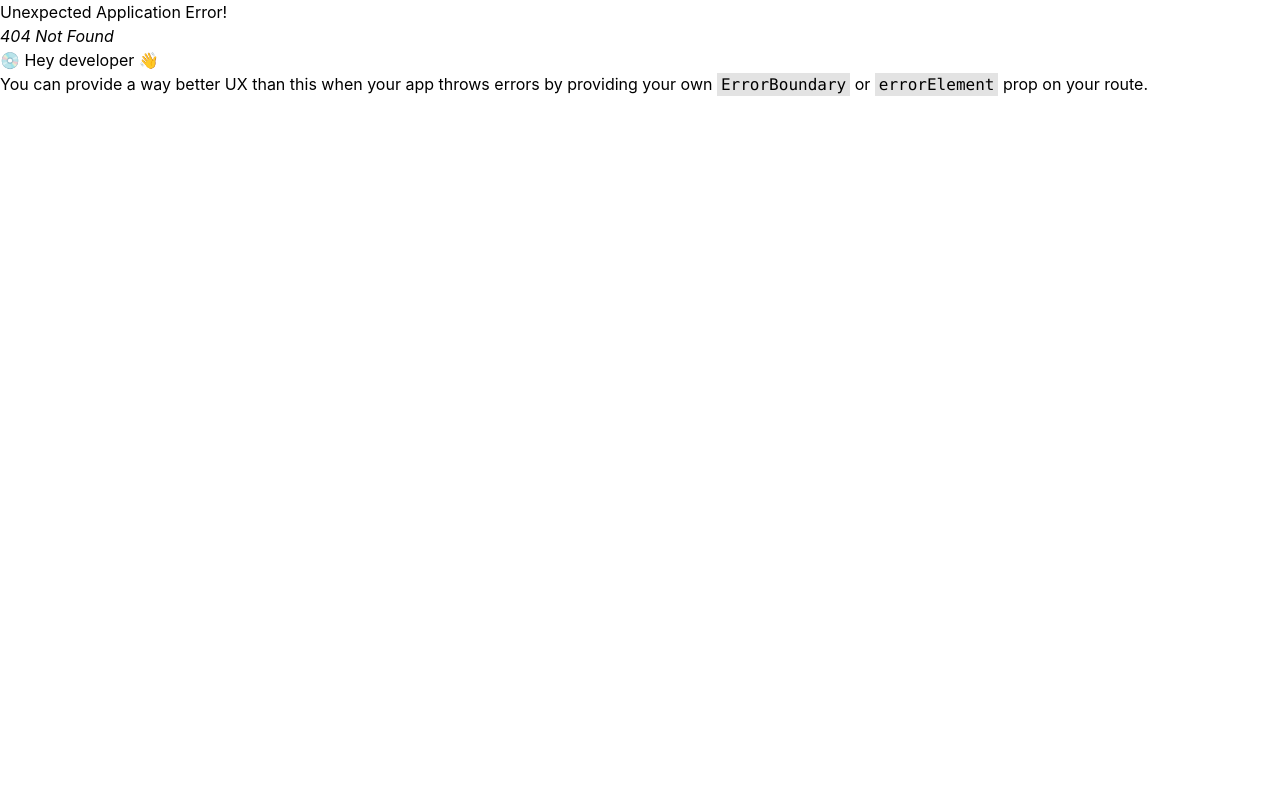
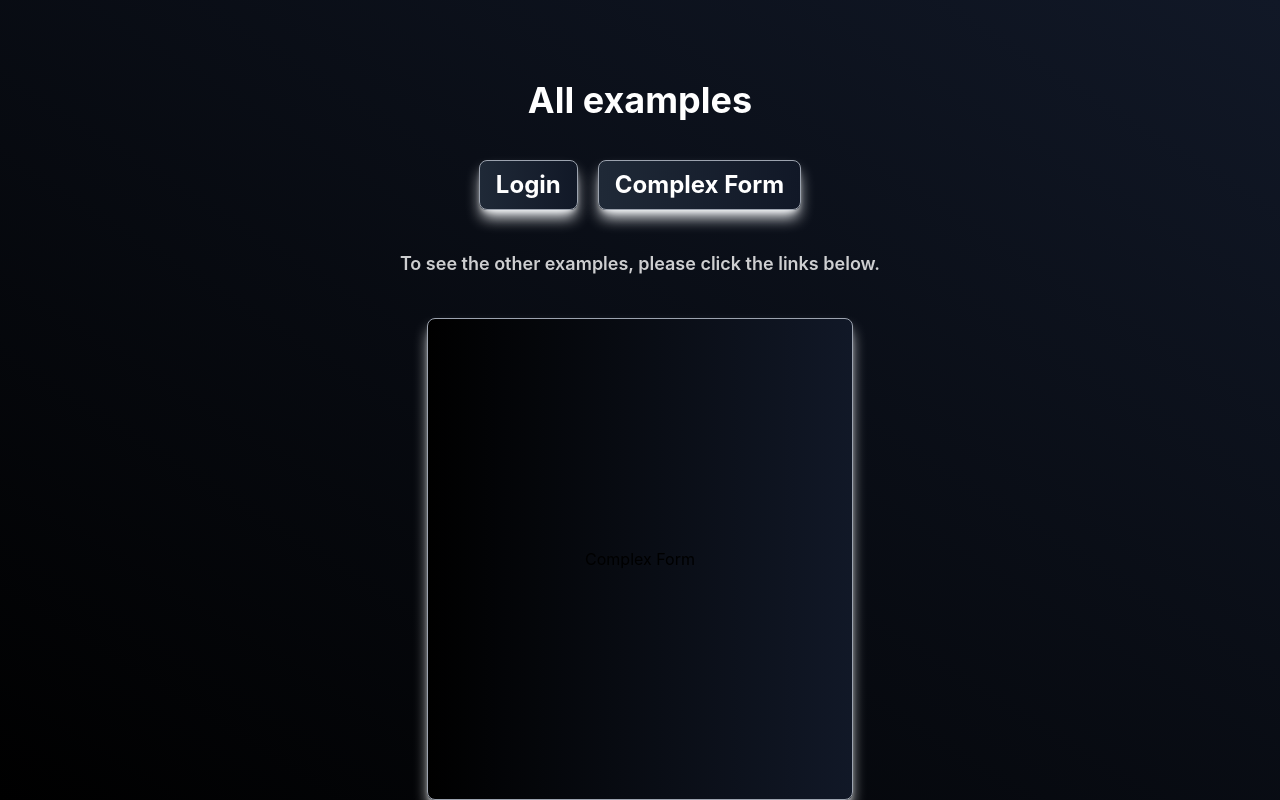
Before and after one commit to yamisagi/rs-form, a React app: page /complex-form in a window 1280 px wide. Before the commit this address had no page. Built offline with nearby package versions, Linux system fonts and the light colour scheme; the HTML template or start-up script is replaced by a standard one.

Commit message:
feat: Add styling for login form and create links for different paths

```diff
--- a/src/App.css
+++ b/src/App.css
@@ -15,9 +15,15 @@ body {
   }
 }
 
+@layer  base {
+  .h1-form {
+    @apply text-4xl font-bold mb-10 text-white;
+  }
+}
+
 @layer utilities {
   .link-button {
-    @apply text-center text-2xl font-bold text-white mb-10 block transition ease-in-out duration-300 bg-gradient-to-r from-gray-800 to-gray-900 border border-gray-400 hover:bg-gradient-to-l hover:from-gray-800 hover:to-gray-900 hover:shadow-md  hover:shadow-slate-50 hover:scale-105 rounded-lg shadow-lg shadow-slate-50 max-w-max mx-auto px-4 py-2;
+    @apply text-center text-2xl font-bold text-white block transition ease-in-out duration-300 bg-gradient-to-r from-gray-800 to-gray-900 border border-gray-400 hover:bg-gradient-to-l hover:from-gray-800 hover:to-gray-900 hover:shadow-md  hover:shadow-slate-50 hover:scale-105 rounded-lg shadow-lg shadow-slate-50 px-4 py-2;
   }
   .submit-button {
     @apply px-4 py-2 text-white rounded-lg w-40
--- a/src/App.tsx
+++ b/src/App.tsx
@@ -3,14 +3,33 @@ import './App.css';
 import { Link } from 'react-router-dom';
 
 const App = () => {
+  const pathList = [
+    {
+      path: '/login',
+      name: 'Login',
+    },
+    {
+      path: '/complex-form',
+      name: 'Complex Form',
+    },
+  ];
   return (
     <div className='bg-background-pattern'>
       <h1 className='text-center text-4xl font-bold text-primary mt-20 mb-10'>
         All examples
       </h1>
-      <Link to='/login' className='link-button'>
+      {/* <Link to='/login' className='link-button'>
         Login
-      </Link>
+      </Link> */}
+      <div className='flex gap-5 mb-10 items-center justify-center'>
+        {pathList.map((path) => {
+          return (
+            <Link to={path.path} className='link-button' key={path.name}>
+              {path.name}
+            </Link>
+          );
+        })}
+      </div>
       <div className='text-center text-white text-opacity-80 text-lg font-semibold mb-10'>
         To see the other examples, please click the links below.
       </div>
--- /dev/null
+++ b/src/components/ComplexForm.tsx
@@ -0,0 +1,17 @@
+import React from 'react';
+
+const ComplexForm = () => {
+  return (
+    <>
+      <form className='login-form'>
+        <div>
+          <h1
+
+          >Complex Form</h1>
+        </div>
+      </form>
+    </>
+  );
+};
+
+export default ComplexForm;
--- a/src/components/Login.tsx
+++ b/src/components/Login.tsx
@@ -84,7 +84,7 @@ const Login = () => {
         }}
       >
         <div className='flex flex-col items-center justify-center w-50'>
-          <h1 className='text-4xl font-bold text-primary mb-10 text-white'>
+          <h1 className='h1-form'>
             Login
           </h1>
           <label
--- a/src/router/router.tsx
+++ b/src/router/router.tsx
@@ -1,6 +1,7 @@
 import { createBrowserRouter, RouterProvider } from 'react-router-dom';
 import Login from '../components/Login';
 import App from '../App';
+import ComplexForm from '../components/ComplexForm';
 
 const router = createBrowserRouter([
   {
@@ -11,6 +12,10 @@ const router = createBrowserRouter([
         path: '/login',
         element: <Login />,
       },
+      {
+        path: '/complex-form',
+        element: <ComplexForm />,
+      },
     ],
   },
 ]);
```
